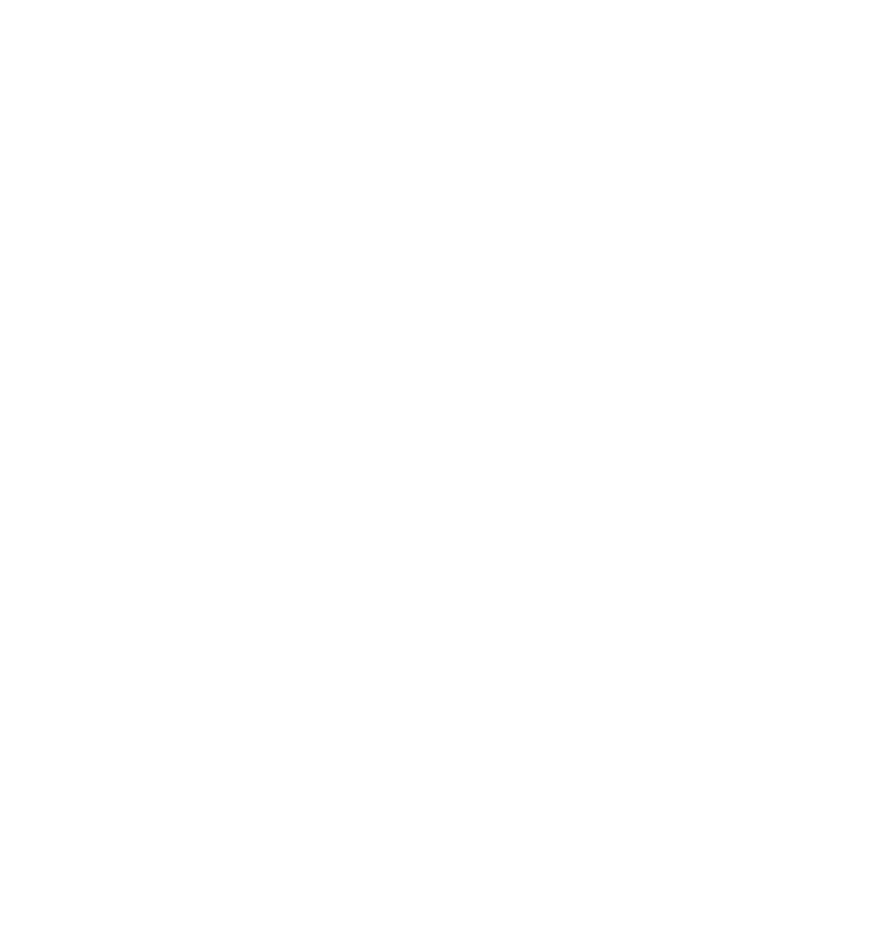
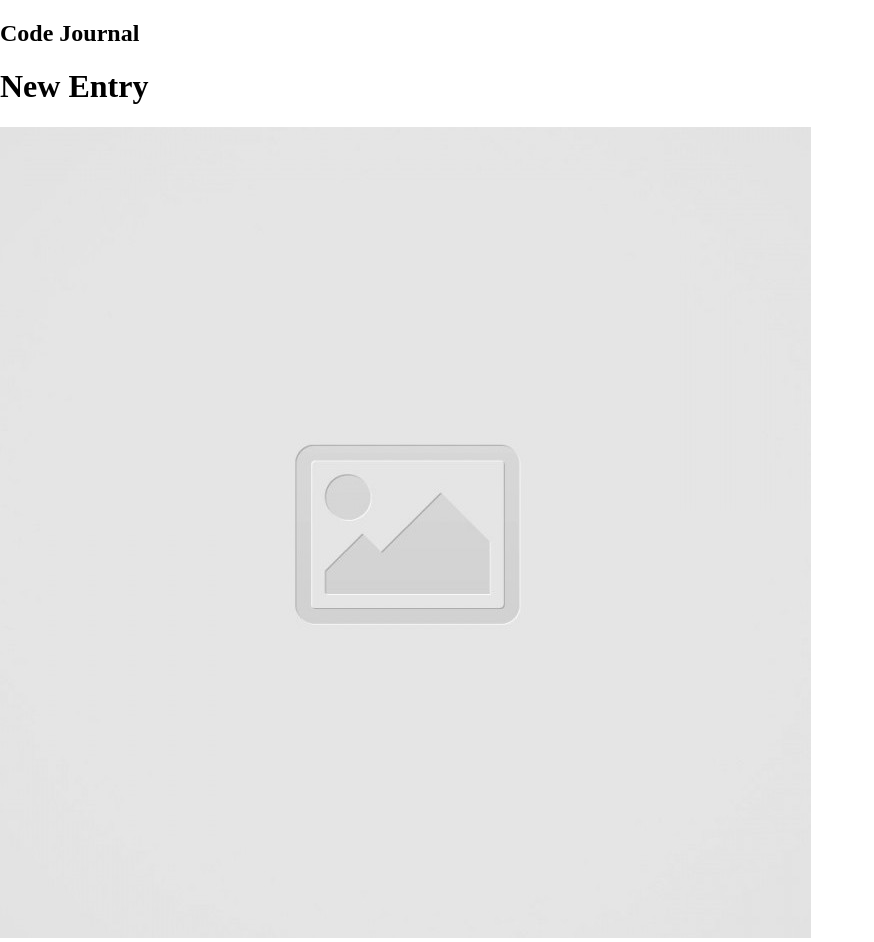
Before and after one commit to marleydoughty/code-journal, a website: page index.html in a window 1280 px wide. Shown: the whole page, without its empty margins (0-874 px from the left). Before the commit the page ends 800 px from the top, so only its background shows below. Drawn offline with Linux system fonts and the light colour scheme.

```diff
--- a/index.html
+++ b/index.html
@@ -15,9 +15,13 @@
   <link rel="stylesheet" href="css/styles.css">
 </head>
 <body>
-  <header>
+  <header class="page-header">
+    <h2>Code Journal</h2>
   </header>
   <main>
+    <h1>New Entry</h1>
+    <img src="images/placeholder-image-square.jpg">
+
   </main>
   <script src="js/data.js"></script>
   <script src="js/main.js"></script>
```
